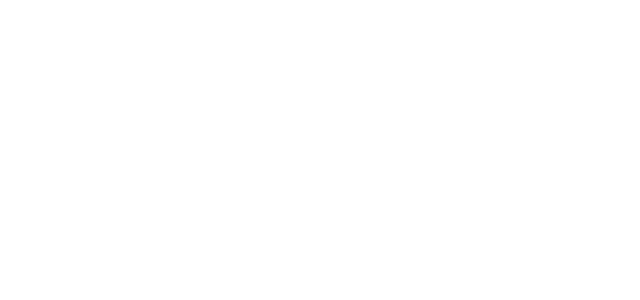
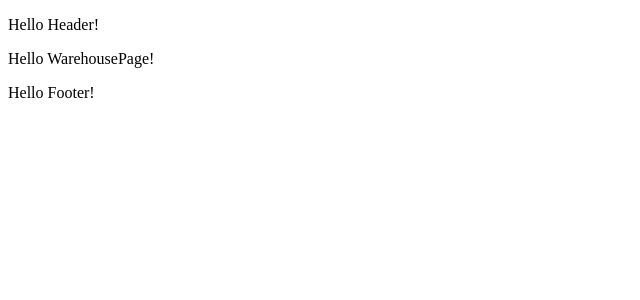
Before and after one commit to MoeyR/instock, a React (Create React App) app: page / in a window 1280 px wide. Shown: the top 300 px of the page, without its empty margins (0-640 px from the left). Built offline with nearby package versions, Linux system fonts and the light colour scheme.

Commit message:
merge check

```diff
--- a/src/App.jsx
+++ b/src/App.jsx
@@ -1,21 +1,36 @@
-import './App.scss';
-import { BrowserRouter, Routes, Route } from 'react-router-dom';
-import Header from './components/Header/Header';
-import Footer from './components/Footer/Footer';
-import WarehousePage from './pages/WarehousePage/WarehousePage';
-import WarehouseDetailPage from './pages/WarehouseDetailPage/WarehouseDetailPage';
-import WarehouseEdit from './pages/WarehouseEdit/WarehouseEdit';
-import WarehouseAdd from './pages/WarehouseAdd/WarehouseAdd';
-import InventoryPage from './pages/InventoryPage/InventoryPage';
-import InventoryDetailPage from './pages/InventoryDetailPage/InventoryDetailPage';
-import InventoryEdit from './pages/InventoryEdit/InventoryEdit';
-import InventoryAdd from './pages/InventoryAdd/InventoryAdd';
+import "./App.scss";
+import { BrowserRouter, Routes, Route } from "react-router-dom";
+import Header from "./components/Header/Header";
+import Footer from "./components/Footer/Footer";
+import WarehousePage from "./pages/WarehousePage/WarehousePage";
+import WarehouseDetailPage from "./pages/WarehouseDetailPage/WarehouseDetailPage";
+import WarehouseEdit from "./pages/WarehouseEdit/WarehouseEdit";
+import WarehouseAdd from "./pages/WarehouseAdd/WarehouseAdd";
+import InventoryPage from "./pages/InventoryPage/InventoryPage";
+import InventoryDetailPage from "./pages/InventoryDetailPage/InventoryDetailPage";
+import InventoryEdit from "./pages/InventoryEdit/InventoryEdit";
+import InventoryAdd from "./pages/InventoryAdd/InventoryAdd";
 
 function App() {
   return (
-    <>
+    <div className="App">
+      <BrowserRouter>
+        <Header />
+        <Routes>
+          <Route path="/" element={<WarehousePage />} />
+          <Route path="/warehouses" element={<WarehousePage />} />
+          <Route path="/warehouses/:id" element={<WarehouseDetailPage />} />
+          <Route path="/warehouses/:id/edit" element={<WarehouseEdit />} />
+          <Route path="/warehouses/add" element={<WarehouseAdd />} />
 
-    </>
+          <Route path="/inventory" element={<InventoryPage />} />
+          <Route path="/inventory/:id" element={<InventoryDetailPage />} />
+          <Route path="/inventory/:id/edit" element={<InventoryEdit />} />
+          <Route path="/inventory/add" element={<InventoryAdd />} />
+        </Routes>
+        <Footer />
+      </BrowserRouter>
+    </div>
   );
 }
 
```
